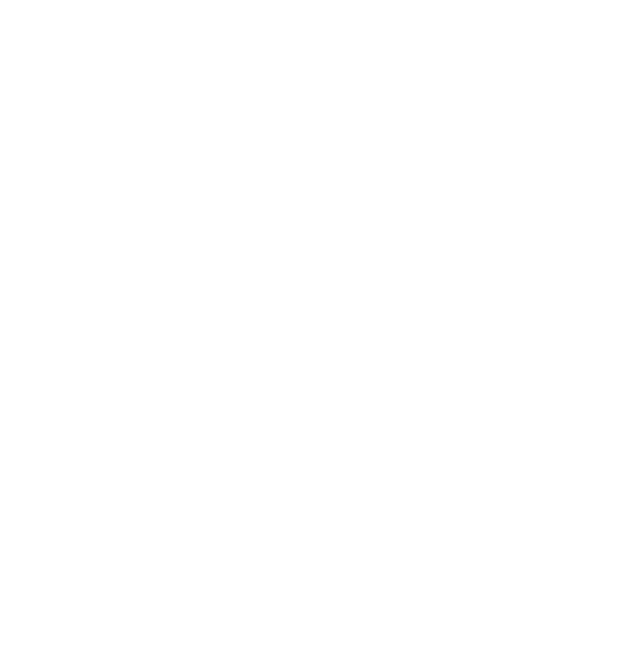
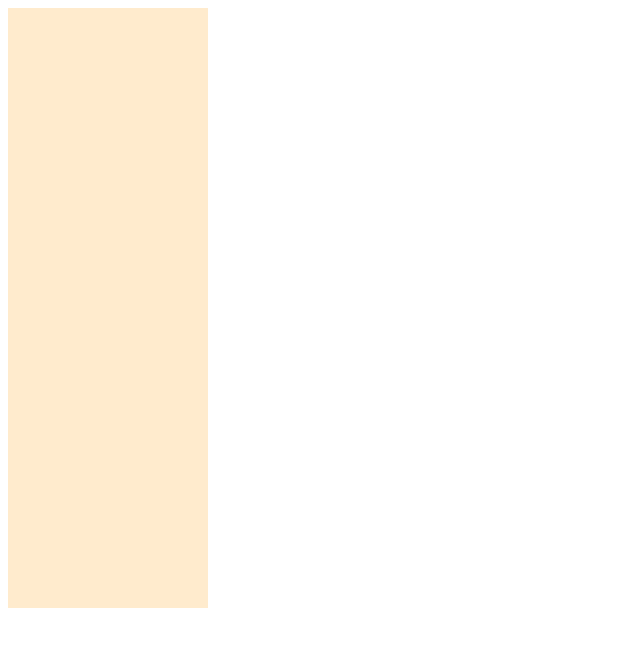
Before and after one commit to DayaThay/git-and-html-challenge, a plain HTML site: page index.html in a window 1280 px wide. Shown: the whole page, without its empty margins (0-640 px from the left). Drawn offline with Linux system fonts and the light colour scheme.

Commit message:
Add a rectangle

```diff
--- a/index.html
+++ b/index.html
@@ -9,5 +9,7 @@
 </head>
 <body>
 
+    <div class="tall-rectangle"></div>
+
 </body>
 </html>
--- a/style.css
+++ b/style.css
@@ -0,0 +1,5 @@
+.tall-rectangle {
+    width: 200px;
+    height: 600px;
+    background-color: blanchedalmond;
+}
```
